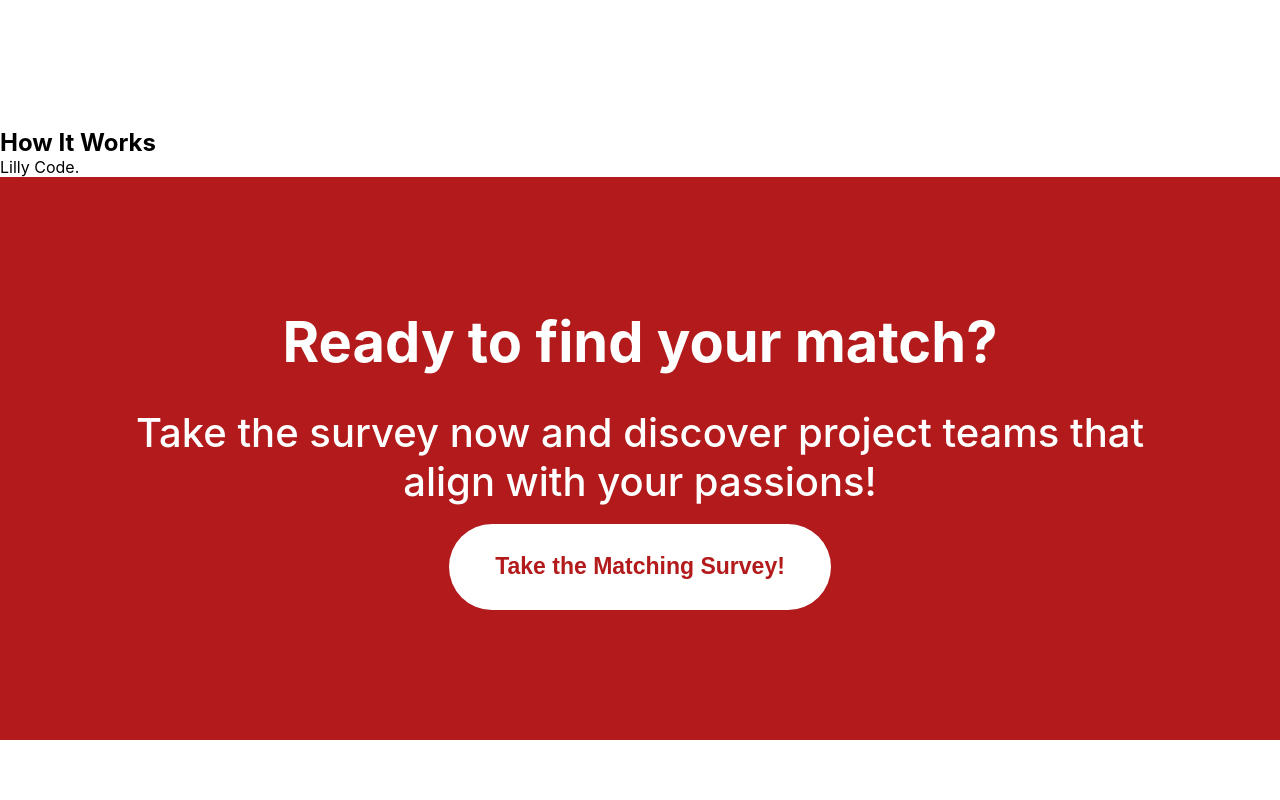
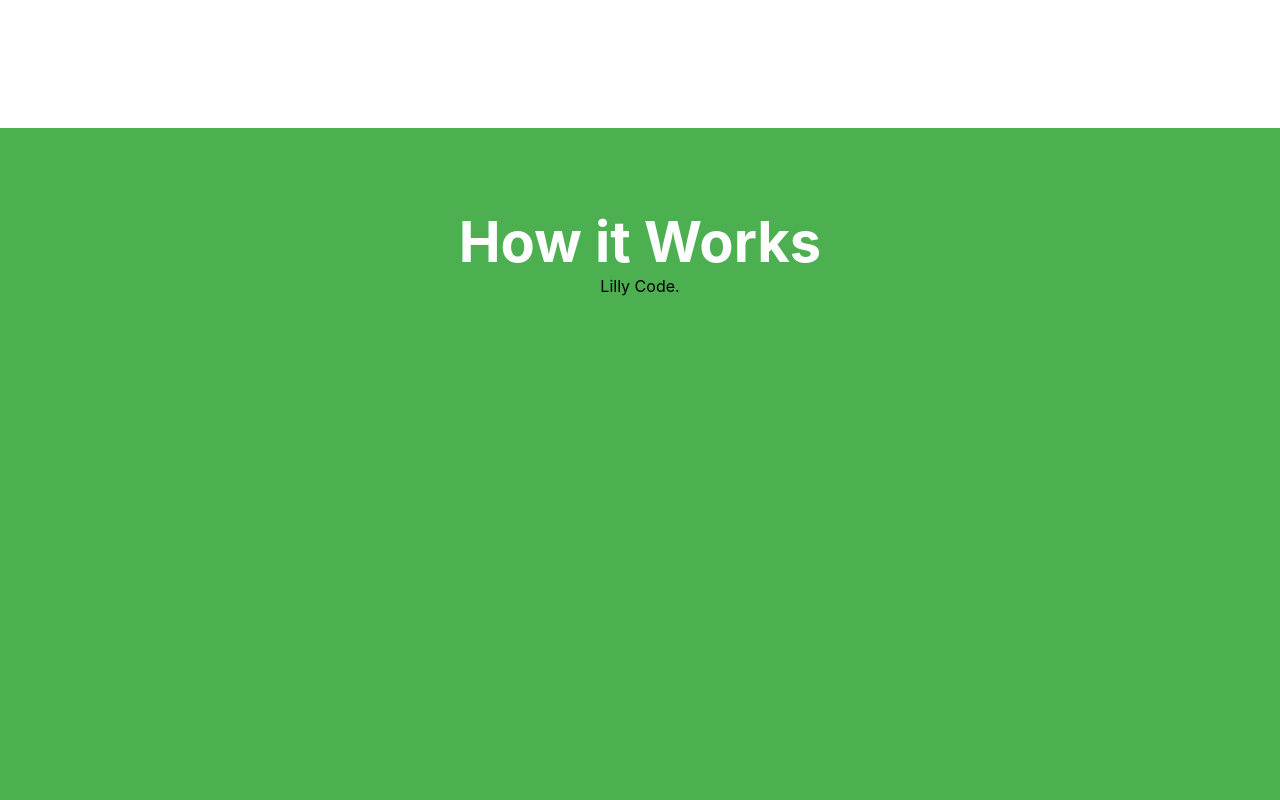
Before and after one commit to danionpluto/BranchOut, a React (Create React App) app: page / in a window 1280 px wide. Shown: the part 1540-2340 px from the top of the page. Before the commit the page ends 2280 px from the top, so only its background shows below. Built offline with nearby package versions, Linux system fonts and the light colour scheme.

Commit message:
How it works start

```diff
--- a/src/App.js
+++ b/src/App.js
@@ -3,6 +3,7 @@ import Home from './pages/home';
 import Ex from './pages/explain';
 import Pj from './pages/project_teams';
 import { BrowserRouter as Router, Routes, Route, Link } from "react-router-dom";
+import Survey from "/Users/danielaramos/Documents/GitHub/BranchOut/src/pages/survey.js";
 import { Link as ScrollLink } from "react-scroll";
 
 
@@ -22,6 +23,7 @@ function Navbar() {
         How It Works
       </ScrollLink>
       <Link className={"link-styles2"} to="/project_teams">Project Teams</Link>
+      <Link className={"link-styles2"} to="/survey">Survey</Link>
 
     </nav>
   )
@@ -35,6 +37,7 @@ function App() {
         <Route exact path="/" element={<Home />} />
         {/* <Route path="/explain" element={<Ex />} /> */}
         <Route path="/project_teams" element={<Pj />} />
+        <Route path="/survey" element={<Pj />} />
       </Routes>
     </Router>
   );
--- a/src/index.css
+++ b/src/index.css
@@ -51,6 +51,7 @@ nav{
 
 .find-your{
   background-image: url("/Users/danielaramos/Documents/GitHub/BranchOut/src/pics/grass.jpeg");
+  /* background-image: url('/Users/danielaramos/Documents/GitHub/BranchOut/src/pics/Rectangle_159.png'); */
   background-size: cover;
   height: 791px;
   align-content: center;
@@ -145,6 +146,25 @@ nav{
   overflow: hidden;
 }
 
+
+.how-it-works{
+  height: 791px;
+  background-color: #4CAF50;
+  justify-items: center;
+  padding: 80px;
+
+}
+
+.how-title{
+
+  font-family: "Inter", sans-serif;
+  font-weight: 700;
+  font-size: 56px;
+  color: #FFFFFF;
+
+}
+
+
 .ready{
   padding: 40px;
   background-color: #B31A1B;
--- a/src/pages/home.js
+++ b/src/pages/home.js
@@ -48,7 +48,7 @@ const Home = () => {
             </div>
 
             <div id="how-it-works" className="how-it-works">
-                <h2>How It Works</h2>
+                <h1 className="how-title">How it Works</h1>
                 <p>Lilly Code.</p>
             </div>
 
```
Also changed, not shown: src/pages/survey.js (added), src/pics/Rectangle_159.png (added).
